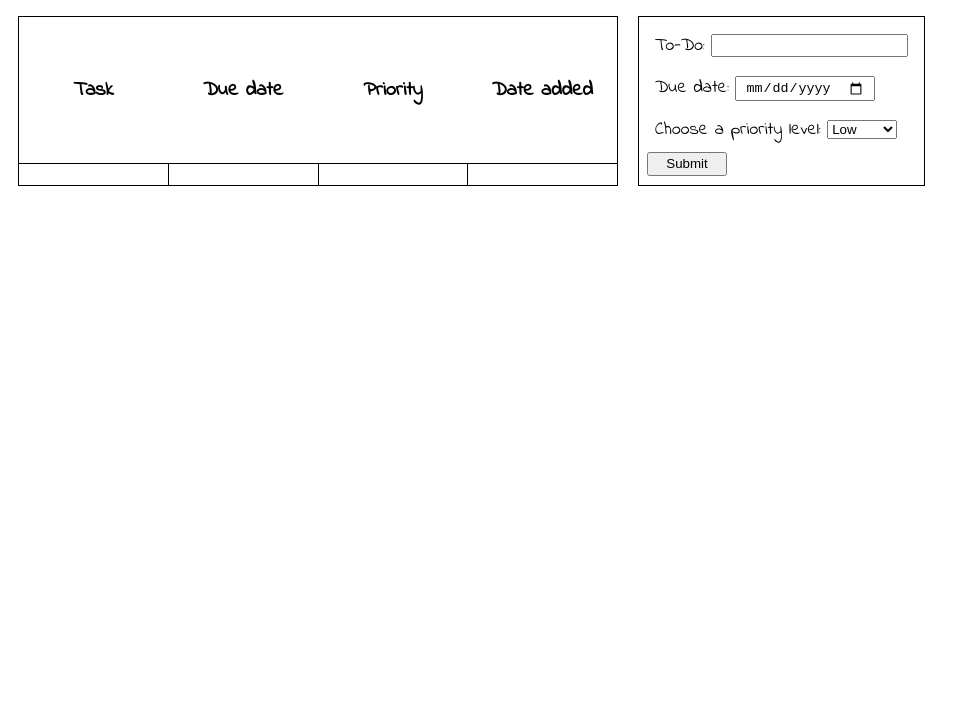
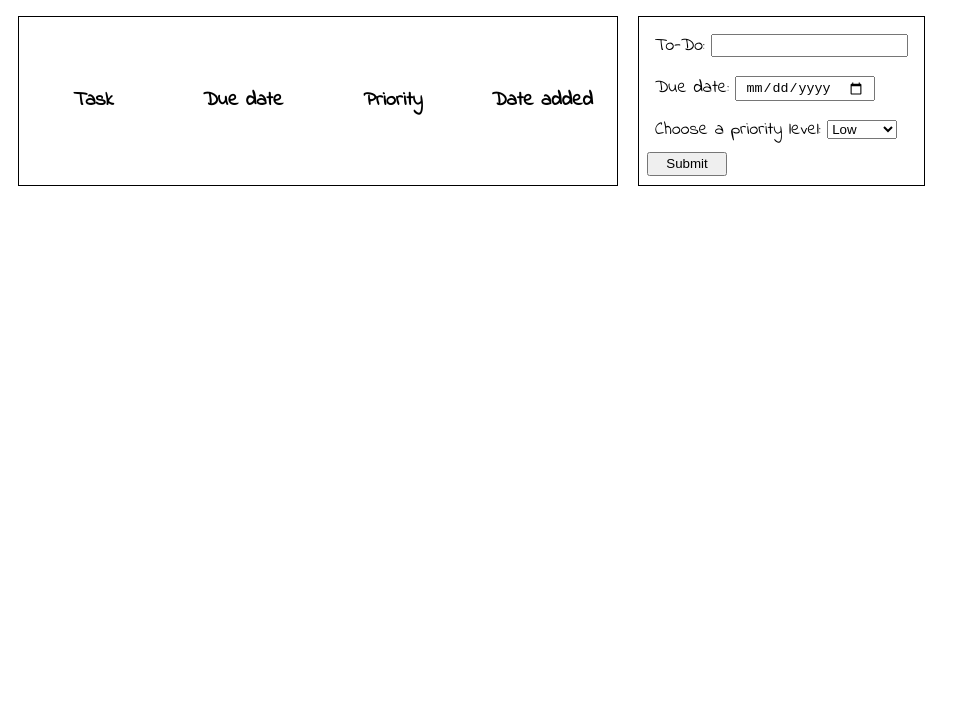
Before and after one commit to zeyjenm/to-do-list, a plain HTML site: page index.html in a window 1280 px wide. Shown: the part 84-800 px from the top of the page, without its empty margins (0-980 px from the left). Drawn offline with Linux system fonts and the light colour scheme.

Commit message:
Style table and form

```diff
--- a/index.html
+++ b/index.html
@@ -20,12 +20,6 @@
                 <th>Due date</th>
                 <th>Priority</th>
                 <th>Date added</th>
-            </tr>
-            <tr>
-                <td></td>
-                <td></td>
-                <td></td>
-                <td></td>
             </tr>
         </thead>
     </table>
--- a/style.css
+++ b/style.css
@@ -24,6 +24,7 @@ th {
 td {
     border: 1px solid black;
     padding: 2px 0;
+    height: 60px;
 }
 
 form input {
@@ -37,6 +38,7 @@ form div {
 form {
     border: 1px solid black;
     max-width: 400px;
+    max-height: 300px;
     margin: 10px;
     padding: 8px;
     font-size: 18px;
```
